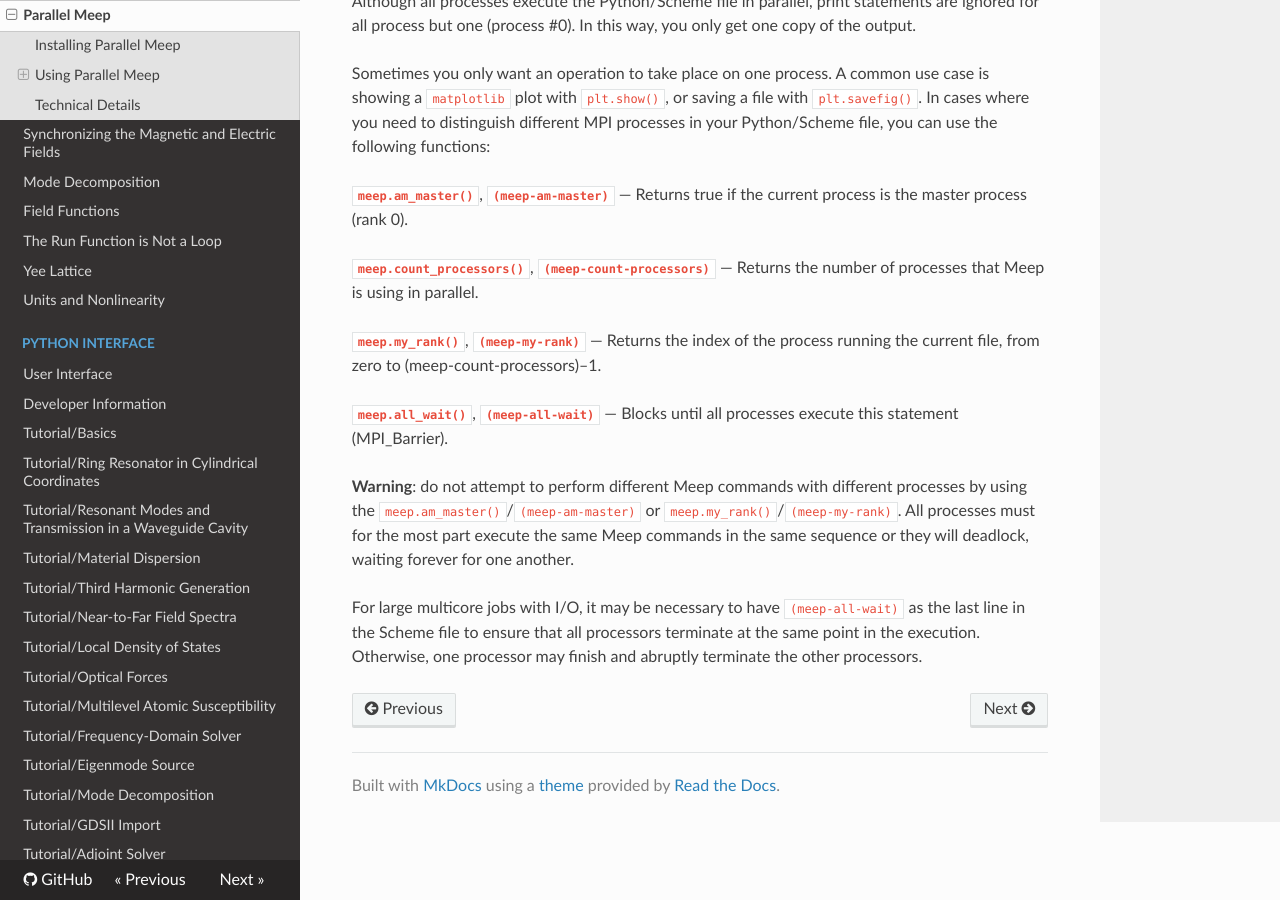
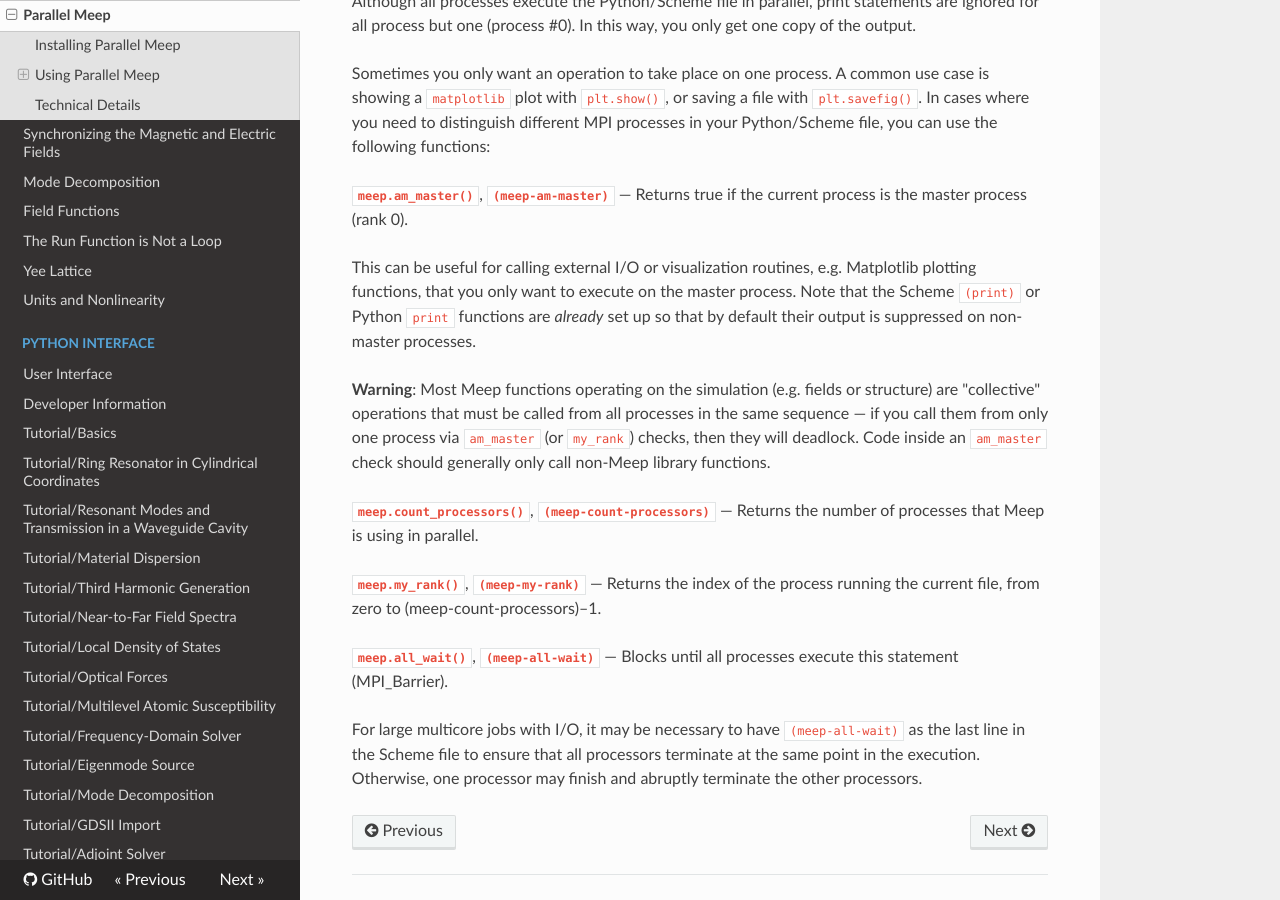
Before and after one commit to NanoComp/meep, an MkDocs documentation site: the page built from doc/docs/Parallel_Meep.md, in a window 1280 px wide and 900 px high, scrolled down 2558 px. Built offline with MkDocs 1.6.1, drawn with Linux system fonts in a browser that asks for light colours; nearby versions of some CDN libraries; old or Windows-style settings are respelled for this version of MkDocs.

Commit message:
clarification

```diff
--- a/doc/docs/Parallel_Meep.md
+++ b/doc/docs/Parallel_Meep.md
@@ -64,6 +64,10 @@ Sometimes you only want an operation to take place on one process. A common use
 —
 Returns true if the current process is the master process (rank 0).
 
+This can be useful for calling external I/O or visualization routines, e.g. Matplotlib plotting functions, that you only want to execute on the master process.   Note that the Scheme `(print)` or Python `print` functions are *already* set up so that by default their output is suppressed on non-master processes.
+
+**Warning**: Most Meep functions operating on the simulation (e.g. fields or structure) are "collective" operations that must be called from all processes in the same sequence — if you call them from only one process via `am_master` (or `my_rank`) checks, then they will deadlock.  Code inside an `am_master` check should generally only call non-Meep library functions.
+
 **`meep.count_processors()`**,
 **`(meep-count-processors)`**
 —
@@ -79,6 +83,4 @@ Returns the index of the process running the current file, from zero to (meep-co
 —
 Blocks until all processes execute this statement (MPI_Barrier).
 
-**Warning**: do not attempt to perform different Meep commands with different processes by using the `meep.am_master()`/`(meep-am-master)` or `meep.my_rank()`/`(meep-my-rank)`. All processes must for the most part execute the same Meep commands in the same sequence or they will deadlock, waiting forever for one another.
-
 For large multicore jobs with I/O, it may be necessary to have `(meep-all-wait)` as the last line in the Scheme file to ensure that all processors terminate at the same point in the execution. Otherwise, one processor may finish and abruptly terminate the other processors.
```
